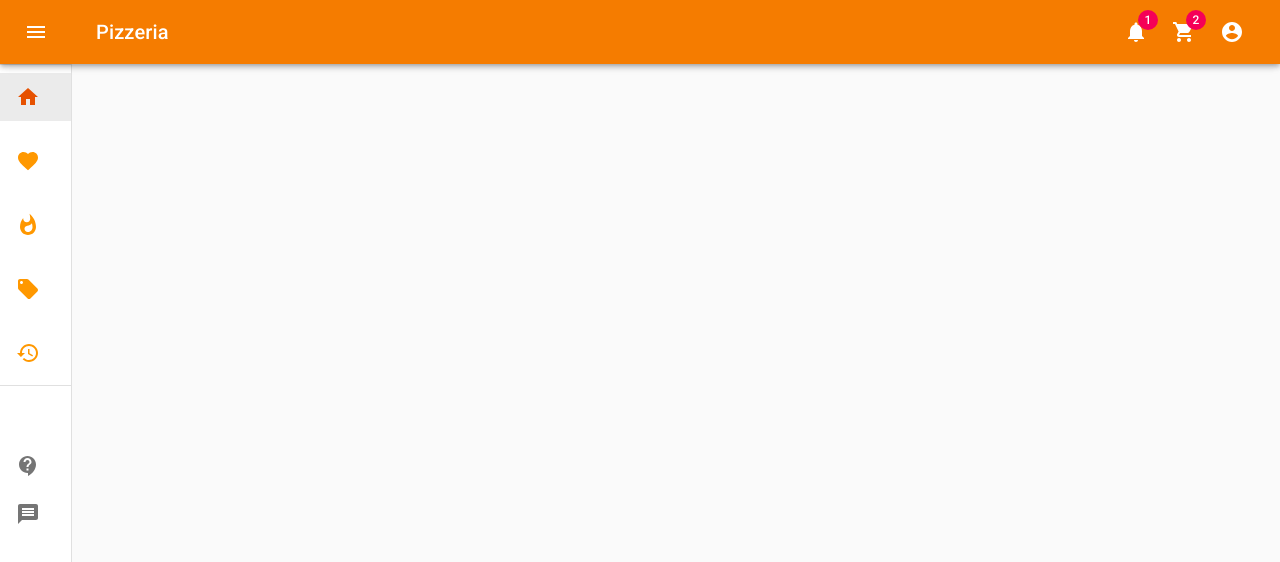
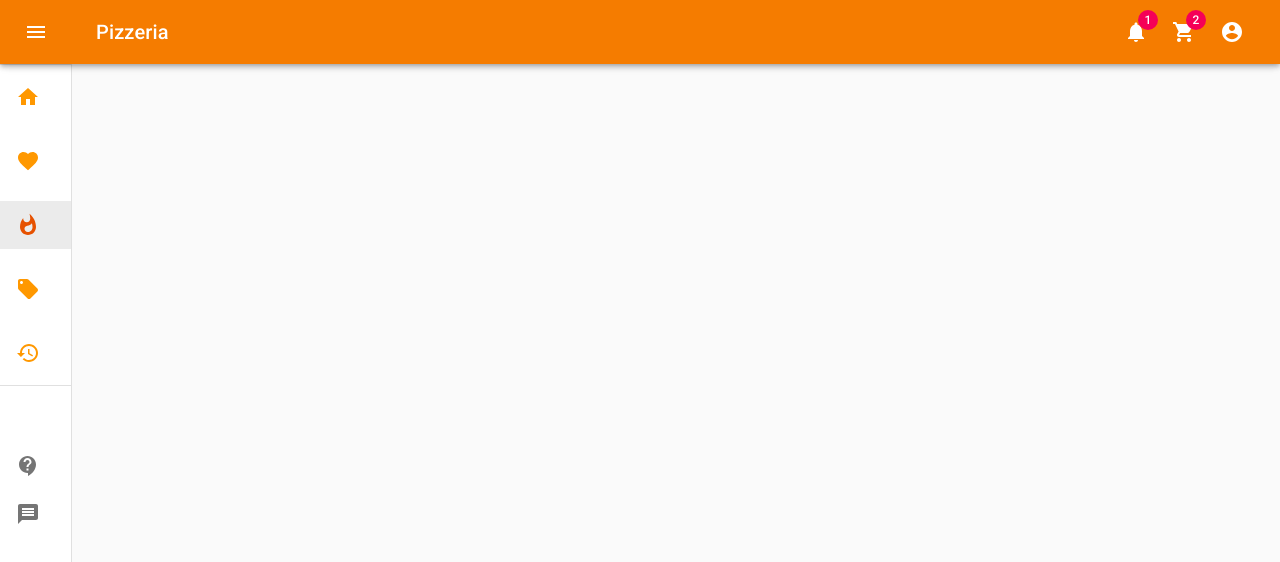
Before and after one commit to jesus2601/pizza_v1, a React (Create React App) app: page /Top in a window 1280 px wide. Shown: the top 562 px of the page. Built offline with nearby package versions, Linux system fonts and the light colour scheme.

Commit message:
Menu lateral funcionando

```diff
--- a/src/components/AppBar.js
+++ b/src/components/AppBar.js
@@ -22,6 +22,8 @@ import { secondaryListItems } from './listItems';
 import MainListItems from './listItems'
 //iniciar variables y estilos
 const drawerWidth = 250;
+
+
 
 const useStyles = makeStyles((theme) => ({
     root: {
@@ -103,7 +105,9 @@ const useStyles = makeStyles((theme) => ({
     },
   }));
 
-export default function BarApp() {
+export default function BarApp(props) {
+  const {items}=props;
+
   const classes = useStyles();
   const [open, setOpen] = React.useState(false);
   const handleDrawerOpen = () => {
@@ -192,7 +196,7 @@ export default function BarApp() {
           </IconButton>
         </div>
         <Divider />
-        <MainListItems></MainListItems>
+        <MainListItems listSelect={items}></MainListItems>
         <Divider />
         <List>{secondaryListItems}</List>
       </Drawer>
--- a/src/components/listItems.js
+++ b/src/components/listItems.js
@@ -11,10 +11,9 @@ import ContactSupportIcon from '@material-ui/icons/ContactSupport';
 import MessageIcon from '@material-ui/icons/Message';
 import HomeIcon from '@material-ui/icons/Home';
 import { List } from '@material-ui/core';
-import { makeStyles } from '@material-ui/core/styles';
 import {Link} from 'react-router-dom';
 import { createMuiTheme } from '@material-ui/core/styles';
-import {orange, grey,deepOrange} from '@material-ui/core/colors/';
+import {orange, grey} from '@material-ui/core/colors/';
 import { ThemeProvider } from '@material-ui/styles';
 
 const theme = createMuiTheme({
@@ -27,29 +26,11 @@ const theme = createMuiTheme({
   },
 });
 
-const useStyles = makeStyles((theme) => ({
-  root: {
-    display: 'flex',
-  },
-  link:{
-    textDecoration:'none',
-    color:"secondary"
-  }
-}))
 
 
-const listSelect ={
-  home:true,
-  history:false,
-  favorite:false,
-  offer:false,
-  top:false
-}
+export default function MainListItems(props) {
+  const { listSelect } = props;
 
-
-
-export default function MainListItems() {
-  const classes= useStyles();
   return(
     <ThemeProvider theme={theme}>
       <List>
@@ -64,7 +45,7 @@ export default function MainListItems() {
       </List>
       <List>
         <Link style={{color:theme.palette.neutral, textDecoration:'none'}} to="/Favoritos">
-          <ListItem button selected={listSelect.favorite} >
+          <ListItem button selected={listSelect.favorite}>
             <ListItemIcon>
               <FavoriteIcon color={listSelect.favorite?"secondary":'primary'}/>
             </ListItemIcon>
--- a/src/views/Favorites.js
+++ b/src/views/Favorites.js
@@ -4,6 +4,14 @@ import CssBaseline from '@material-ui/core/CssBaseline';
 
 
 import AppBar from '../components/AppBar';
+
+const listSelect ={
+  home:false,
+  history:false,
+  favorite:true,
+  offer:false,
+  top:false
+}
 
 const useStyles = makeStyles((theme) => ({
   root: {
@@ -51,7 +59,7 @@ export default function Dashboard() {
   return (
     <div className={classes.root}>
       <CssBaseline />
-      <AppBar/>
+      <AppBar items={listSelect}/>
       <main className={classes.content}>
         <div className={classes.appBarSpacer} />
 
--- a/src/views/History.js
+++ b/src/views/History.js
@@ -16,6 +16,14 @@ import AddShoppingCartIcon from '@material-ui/icons/AddShoppingCart';
 import AppBar from '../components/AppBar';
 
 import ims from '../images/pizza.jpg';
+
+const listSelect ={
+  home:false,
+  history:true,
+  favorite:false,
+  offer:false,
+  top:false
+}
 
 const useStyles = makeStyles((theme) => ({
   root: {
@@ -63,7 +71,7 @@ export default function Dashboard() {
   return (
     <div className={classes.root}>
       <CssBaseline />
-      <AppBar/>
+      <AppBar items={listSelect}/>
       <main className={classes.content}>
         <div className={classes.appBarSpacer} />
         <Container maxWidth="lg" className={classes.container}>
--- a/src/views/Home.js
+++ b/src/views/Home.js
@@ -18,6 +18,15 @@ import AppBar from '../components/AppBar';
 
 import ims from '../images/pizza.jpg';
 import im from '../images/fondo.jpeg'
+
+const listSelect ={
+  home:true,
+  history:false,
+  favorite:false,
+  offer:false,
+  top:false
+}
+
 const useStyles = makeStyles((theme) => ({
   root: {
     display: 'flex'
@@ -67,7 +76,7 @@ export default function Dashboard() {
   return (
     <div className={classes.root}>
       <CssBaseline />
-      <AppBar/>
+      <AppBar items={listSelect}/>
       <main className={classes.content}>
         <div className={classes.appBarSpacer} />
         <Container maxWidth="lg" className={classes.container}>
--- a/src/views/Offers.js
+++ b/src/views/Offers.js
@@ -4,6 +4,14 @@ import CssBaseline from '@material-ui/core/CssBaseline';
 
 
 import AppBar from '../components/AppBar';
+
+const listSelect ={
+  home:false,
+  history:false,
+  favorite:false,
+  offer:true,
+  top:false
+}
 
 const useStyles = makeStyles((theme) => ({
   root: {
@@ -51,7 +59,7 @@ export default function Dashboard() {
   return (
     <div className={classes.root}>
       <CssBaseline />
-      <AppBar/>
+      <AppBar items={listSelect}/>
       <main className={classes.content}>
         <div className={classes.appBarSpacer} />
 
--- a/src/views/Top.js
+++ b/src/views/Top.js
@@ -4,6 +4,14 @@ import CssBaseline from '@material-ui/core/CssBaseline';
 
 
 import AppBar from '../components/AppBar';
+
+const listSelect ={
+  home:false,
+  history:false,
+  favorite:false,
+  offer:false,
+  top:true
+}
 
 const useStyles = makeStyles((theme) => ({
   root: {
@@ -51,7 +59,7 @@ export default function Dashboard() {
   return (
     <div className={classes.root}>
       <CssBaseline />
-      <AppBar/>
+      <AppBar items={listSelect}/>
       <main className={classes.content}>
         <div className={classes.appBarSpacer} />
 
```
